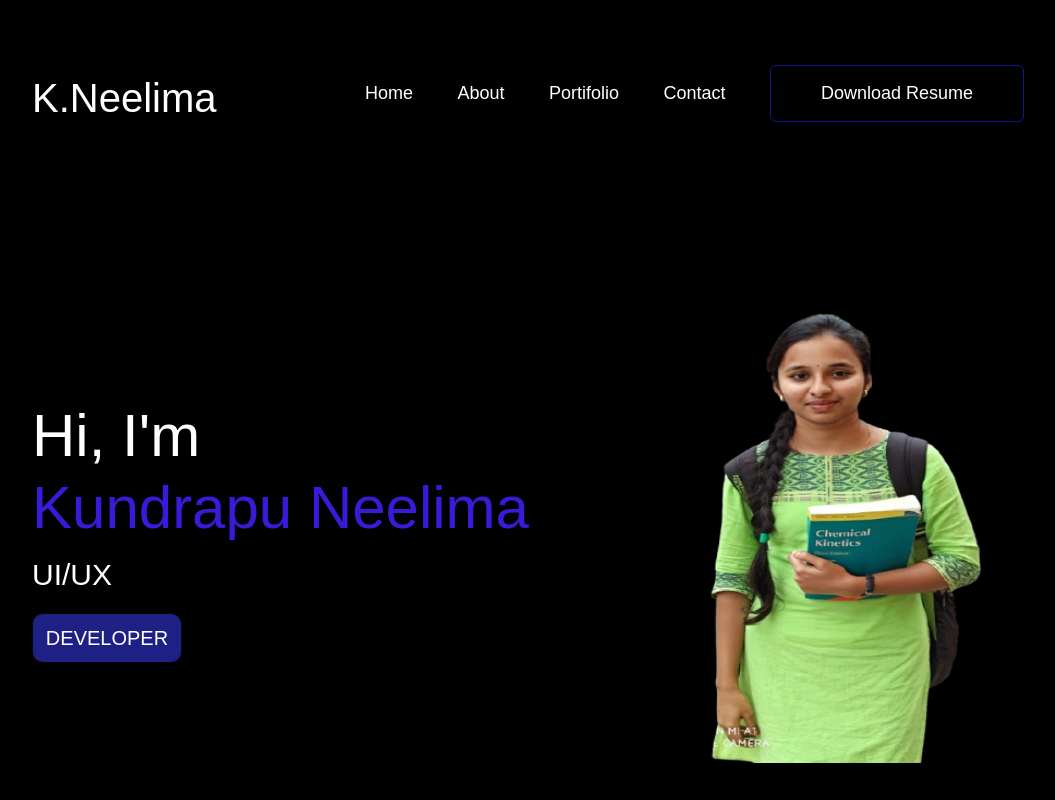
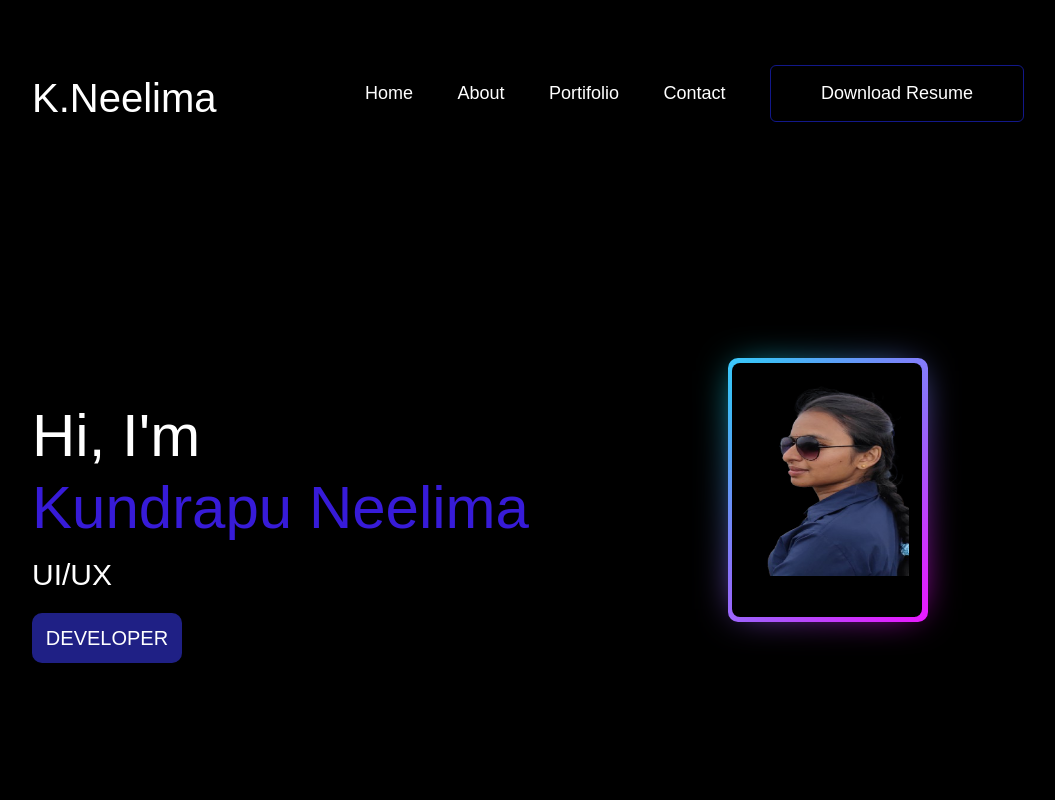
Before and after one commit to kundrapuneelima1997/portifolio, a plain HTML site: page index.html in a window 1280 px wide. Shown: the top 800 px of the page, without its empty margins (102-1157 px from the left). Drawn offline with nearby package versions, Linux system fonts and the light colour scheme.

Commit message:
newupdate

```diff
--- a/index.html
+++ b/index.html
@@ -24,7 +24,7 @@
 
                     <li><a href="#portifolio">Portifolio</a></li>
                     <li><a href="#contact">Contact</a></li>
-                   <li><a href="images/Neelima resume.pdf" download class="btn1">Download Resume</a></li>
+                   <li><a href="images/Neelima Resume.pdf" download class="btn1">Download Resume</a></li>
                    <i class="fa-solid fa-times" onclick="closemenu()"></i>
                 </ul>
                 <i class="fa-solid fa-bars" onclick="openmenu()"></i>
@@ -33,20 +33,29 @@
 
              <h1>Hi, I'm <br><span>Kundrapu Neelima</span></h1>
              <p>UI/UX</p>
-             <div class="card">
-              <div class="card-inner">
-                  <div class="card-front">
+             <div class="card1">
+              <div class="card1-inner">
+                  <div class="card1-front">
                       <p>DEVELOPER</p>
                   </div>
-                  <div class="card-back">
+                  <div class="card1-back">
                       <p>DESIGNER</p>
                   </div>
               </div>
         </div>
         </div>
-         <div class="pic">
-          <img src="images/neelimapic.png" height="450px" width="400px" class="rounded">
-         </div>
+
+        <div class="pic">
+        <div class="card">
+          <img src="images/neelimapic2.png" height="200px" >
+          <p class="heading">
+
+          </p>
+
+      </div>
+    </div>
+
+
       </div>
     </div>
         <!-- ---------about---------->
@@ -54,7 +63,7 @@
             <div class="container">
                 <div class="row">
                     <div class="about-col-1">
-                        <img src="images/neelimapic2.png" alt="">
+                      <img src="" alt="Certificate">
                     </div>
                     <div class="about-col-2">
                         <h1 class="sub-title">About me</h1>
@@ -195,7 +204,7 @@
                 <a href=""><i class="fa-brands fa-github"></i></a>
                 <a href=""><i class="fa-brands fa-facebook"></i></a>
               </div>
-              <a href="images/Neelima resume.pdf" download class="btn1 btn2">Download Resume</a>
+              <a href="images/Neelima Resume.pdf" download class="btn1 btn2">Download Resume</a>
             </div>
             <div class="contact-right">
               <form name="submit-to-google-sheet">
--- a/kneelima-portifolio/style.css
+++ b/kneelima-portifolio/style.css
@@ -221,6 +221,9 @@ nav ul li a:hover::after{
 .tab-contents.active-tab{
     display: block;
 }
+/* From Uiverse.io by gharsh11032000 */
+
+
 /* ------------------portifolio-------------------- */
 #portifolio{
     /* padding:80px 0; */
--- a/style.css
+++ b/style.css
@@ -14,17 +14,77 @@ body{
 #header{
     width: 100%;
     height:100vh;
-    background-color: black;
-    background-size: cover;
-    background-position: center;
-
 }
 
 .pic{
+    margin-top: -300px;
+    margin-left: 700px;
+}
+/* From Uiverse.io by gharsh11032000 */
+.card {
+    position: relative;
+    width: 190px;
+    height: 254px;
+    background-color: #000;
+    display: flex;
+    flex-direction: column;
+    justify-content: end;
+    padding: 12px;
+    gap: 12px;
+    border-radius: 8px;
+    cursor: pointer;
+
+  }
+
+  .card::before {
+    content: '';
+    position: absolute;
+    inset: 0;
+    left: -5px;
+    margin: auto;
+    width: 200px;
+    height: 264px;
     border-radius: 10px;
-    margin-top: -350px;
-    margin-left: 600px;
-}
+    background: linear-gradient(-45deg, #e81cff 0%, #40c9ff 100% );
+    z-index: -10;
+    pointer-events: none;
+    transition: all 0.6s cubic-bezier(0.175, 0.885, 0.32, 1.275);
+  }
+
+  .card::after {
+    content: "";
+    z-index: -1;
+    position: absolute;
+    inset: 0;
+    background: linear-gradient(-45deg, #fc00ff 0%, #00dbde 100% );
+    transform: translate3d(0, 0, 0) scale(0.95);
+    filter: blur(20px);
+  }
+
+  .heading {
+    font-size: 20px;
+    text-transform: capitalize;
+    font-weight: 700;
+  }
+
+  .card p:not(.heading) {
+    font-size: 14px;
+  }
+
+  .card p:last-child {
+    color: #e81cff;
+    font-weight: 600;
+  }
+
+  .card:hover::after {
+    filter: blur(30px);
+  }
+
+  .card:hover::before {
+    transform: rotate(-90deg) scaleX(1.34) scaleY(0.77);
+  }
+
+
 .container{
   padding: 5px 5%;
 
@@ -40,7 +100,7 @@ nav{
     width: 140px;
 }
 
-.card {
+.card1 {
     width: 150px;
     height: 50px;
 
@@ -51,19 +111,19 @@ nav{
 
 
 }
-.card-inner {
+.card1-inner {
     width: 100%;
     height: 100%;
     position: relative;
     transform-style: preserve-3d;
     transition: transform 0.999s;
   }
-  .card-inner.rotate {
+  .card1-inner.rotate {
     transform: rotateY(180deg);
 }
 
-.card-front,
-.card-back {
+.card1-front,
+.card1-back {
     position: absolute;
     width: 100%;
     height: 100%;
@@ -76,20 +136,19 @@ nav{
     padding-top: 15px;
 }
 
-.card-front {
+.card1-front {
     background-color: #1f2085;
     border-radius: 10px;
+    transform: rotateY('180deg');
 }
 
 
-.card-back {
+.card1-back {
     background-color: #1f2085;
     border-radius: 10px;
     transform: rotateY(180deg);
 }
-/* .logo{
-    width: 140px;
-} */
+
 nav ul li{
 display: inline-block;
 list-style:none;
@@ -121,7 +180,7 @@ nav ul li a:hover::after{
 }
 .header-text h1{
     font-size: 60px;
-    margin-top: 20px;
+    margin-top: 10px;
     color: #fff;
 }
 .header-text h1 span{
@@ -235,6 +294,9 @@ nav ul li a:hover::after{
 .tab-contents.active-tab{
     display: block;
 }
+/* From Uiverse.io by gharsh11032000 */
+
+
 /* ------------------portifolio-------------------- */
 #portifolio{
     padding:30px 0;
```
Also changed, not shown: kneelima-portifolio/images/myimage-1.png (deleted), 2 other files.
